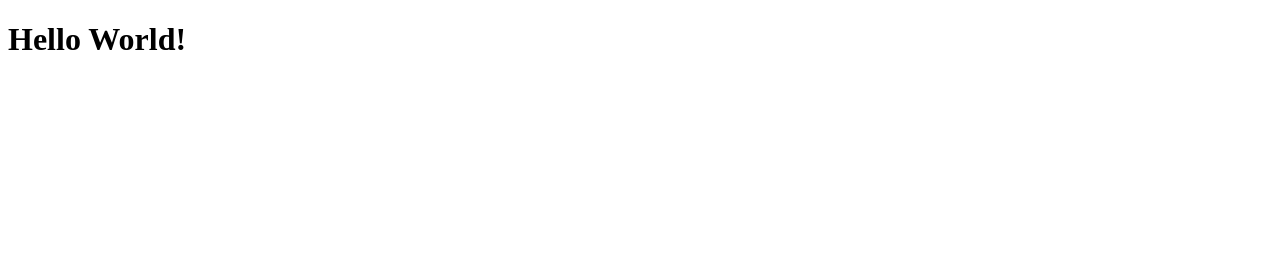
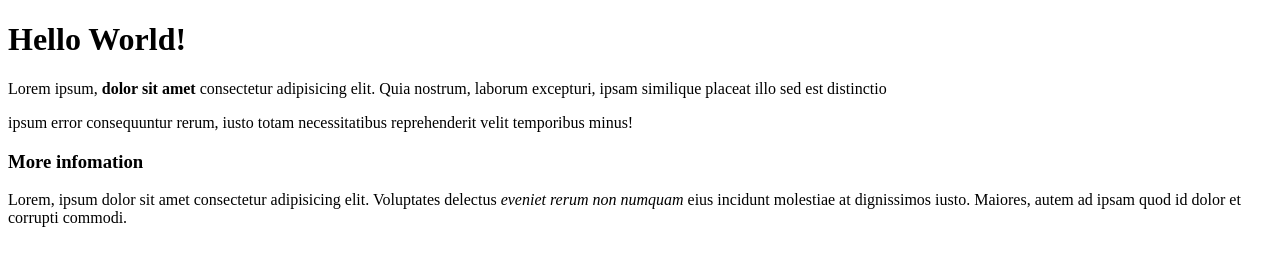
Before and after one commit to csted/git_test, a plain HTML site: page html-boilerplate/index.html in a window 1280 px wide. Drawn offline with Linux system fonts and the light colour scheme.

Commit message:
html-boilerplate/

```diff
--- a/html-boilerplate/index.html
+++ b/html-boilerplate/index.html
@@ -5,6 +5,11 @@
         <title>My First Webpage</title>
     </head>
     <body>
+        <!--In this section i have been practicing using different tags and elements-->
         <h1>Hello World!</h1>
+        Lorem ipsum, <strong>dolor sit amet </strong>consectetur adipisicing elit. Quia nostrum, laborum excepturi, ipsam similique placeat illo sed est distinctio <p>ipsum error consequuntur rerum, iusto totam necessitatibus reprehenderit velit temporibus minus!</p>
+
+        <h3>More infomation</h3>
+        Lorem, ipsum dolor sit amet consectetur adipisicing elit. Voluptates delectus <em>eveniet rerum non numquam </em> eius incidunt molestiae at dignissimos iusto. Maiores, autem ad ipsam quod id dolor et corrupti commodi.
     </body>
 </html>
```
